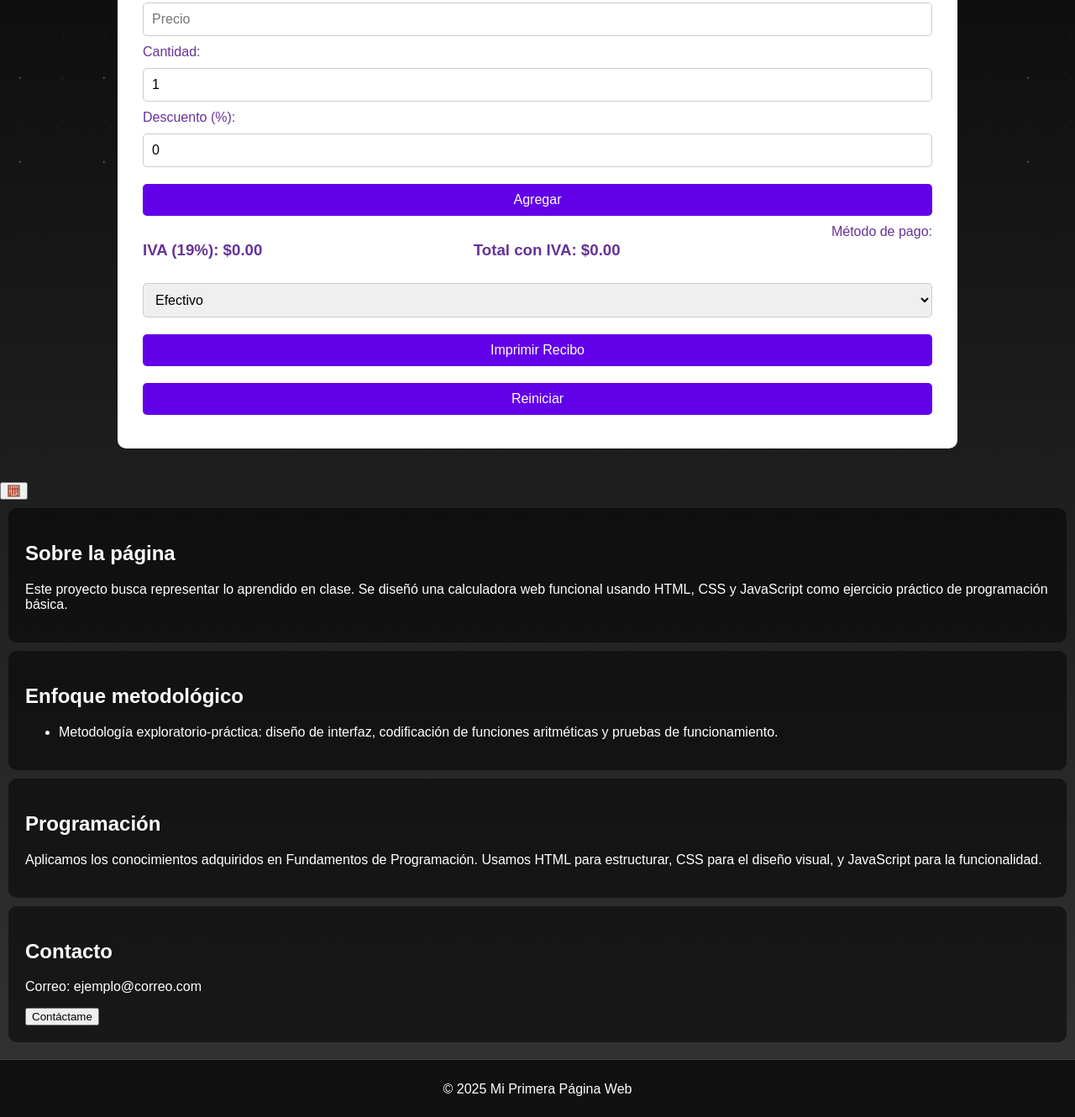
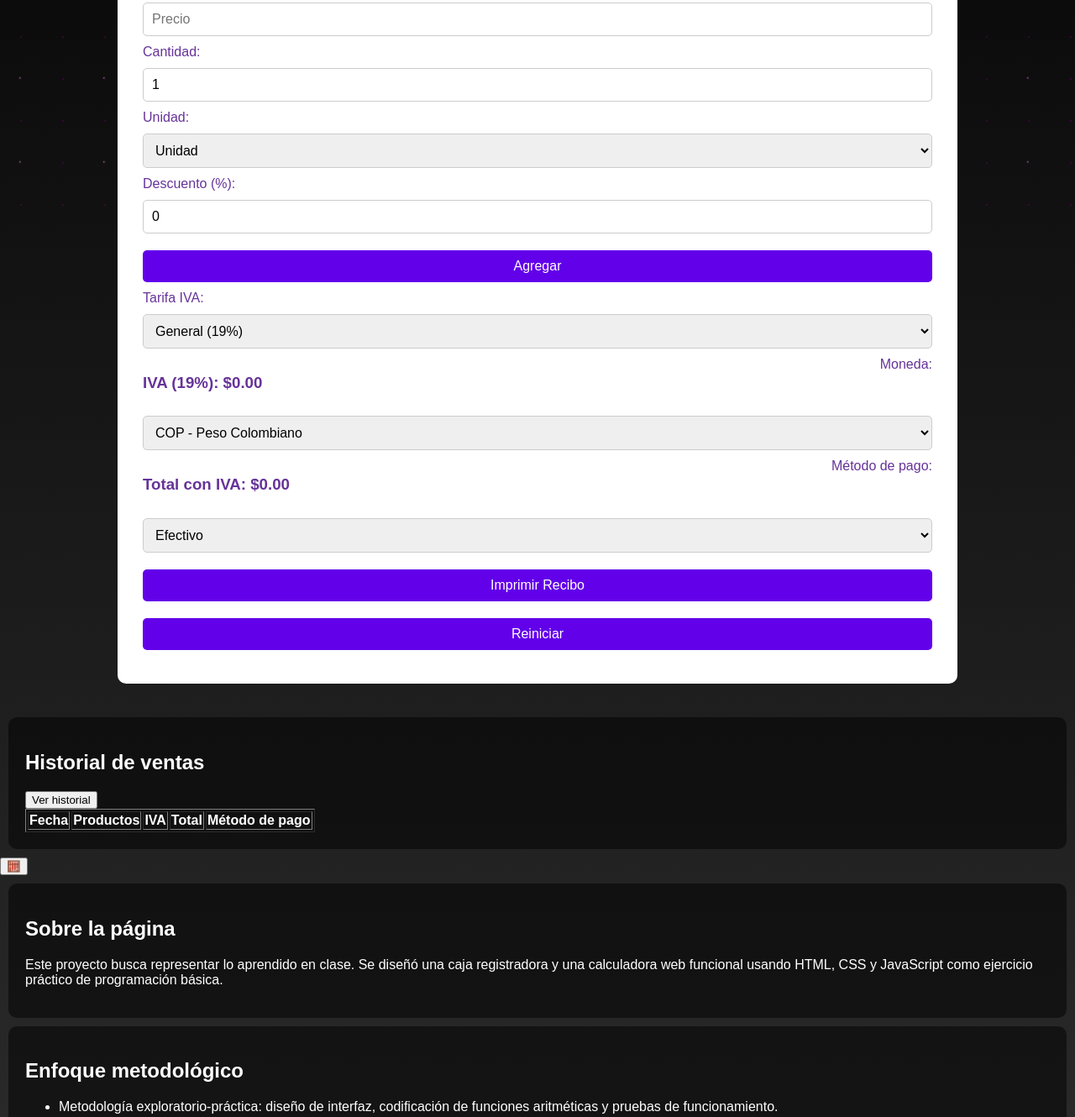
Before and after one commit to greeyd-bite/Calculadora, a plain HTML site: page index.html in a window 1280 px wide. Shown: the part 531-1861 px from the top of the page at 84% size. Drawn offline with Linux system fonts and the light colour scheme.

Commit message:
Update index.html

```diff
--- a/index.html
+++ b/index.html
@@ -21,7 +21,7 @@
 
     <section id="inicio" class="fade-in">
         <h2>Inicio</h2>
-        <p>Esta página fue creada con el fin de presentar nuestro proyecto de la calculadora de Fundamentos de Programación. La presente investigación tiene como propósito abordar el desarrollo y la implementación de una herramienta digital básica, como una calculadora web, en el contexto del aprendizaje de fundamentos de programación.</p>
+        <p>La presente investigación tiene como propósito abordar el desarrollo y la implementación de una herramienta digital básica, como una caja registradora virtual y calculadora web, en el contexto del aprendizaje de fundamentos de programación.</p>
     </section>
 
     <!-- Caja Registradora (Ahora va primero) -->
@@ -33,11 +33,29 @@
         <input type="number" id="precioProducto" placeholder="Precio">
         <label>Cantidad:</label>
         <input type="number" id="cantidadProducto" placeholder="1" value="1" min="1">
+        <label>Unidad:</label>
+        <select id="unidadProducto">
+            <option value="unidad">Unidad</option>
+            <option value="kg">Kilogramos (kg)</option>
+            <option value="lb">Libras (lb)</option>
+        </select>
         <label>Descuento (%):</label>
         <input type="number" id="descuentoProducto" placeholder="0" min="0" max="100" value="0">
         <button onclick="agregarProducto()">Agregar</button>
         <ul id="listaProductos"></ul>
+        <label>Tarifa IVA:</label>
+        <select id="ivaProducto">
+            <option value="0">Exento (0%)</option>
+            <option value="5">Reducido (5%)</option>
+            <option value="19" selected>General (19%)</option>
+        </select>
         <h3>IVA (19%): $<span id="ivaValor">0.00</span></h3>
+        <label>Moneda:</label>
+        <select id="monedaSeleccionada">
+            <option value="COP" selected>COP - Peso Colombiano</option>
+            <option value="USD">USD - Dólar</option>
+            <option value="EUR">EUR - Euro</option>
+        </select>
         <h3>Total con IVA: $<span id="total">0.00</span></h3>
 
         <label>Método de pago:</label>
@@ -49,6 +67,25 @@
 
         <button onclick="imprimirRecibo()">Imprimir Recibo</button>
         <button onclick="reiniciarCaja()">Reiniciar</button>
+    </section>
+
+    <section id="historial" class="fade-in">
+        <h2>Historial de ventas</h2>
+        <button onclick="mostrarHistorial()">Ver historial</button>
+        <table border="1" id="tablaHistorial">
+            <thead>
+                <tr>
+                    <th>Fecha</th>
+                    <th>Productos</th>
+                    <th>IVA</th>
+                    <th>Total</th>
+                    <th>Método de pago</th>
+                </tr>
+            </thead>
+            <tbody>
+                <!-- Aquí se llenarán las filas -->
+            </tbody>
+        </table>
     </section>
 
     <button id="toggleCalculadora" class="boton-flotante" onclick="alternarCalculadora()" title="Mostrar/Ocultar Calculadora">🧮</button>
@@ -83,7 +120,7 @@
     <!-- Resto del contenido -->
     <section id="sobre" class="fade-in">
         <h2>Sobre la página</h2>
-        <p>Este proyecto busca representar lo aprendido en clase. Se diseñó una calculadora web funcional usando HTML, CSS y JavaScript como ejercicio práctico de programación básica.</p>
+        <p>Este proyecto busca representar lo aprendido en clase. Se diseñó una caja registradora y una calculadora web funcional usando HTML, CSS y JavaScript como ejercicio práctico de programación básica.</p>
     </section>
 
     <section id="enfoque" class="fade-in">
@@ -100,7 +137,7 @@
 
     <section id="contacto" class="fade-in">
         <h2>Contacto</h2>
-        <p>Correo: ejemplo@correo.com</p>
+        <p>Correo:Greeydaj@gmail.com</p>
         <button class="boton-brillante">Contáctame</button>
     </section>
 
```
